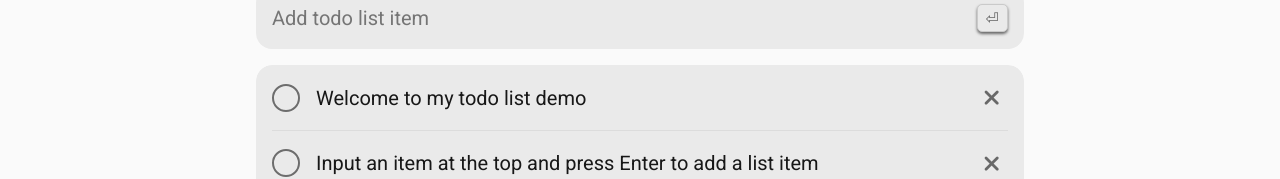
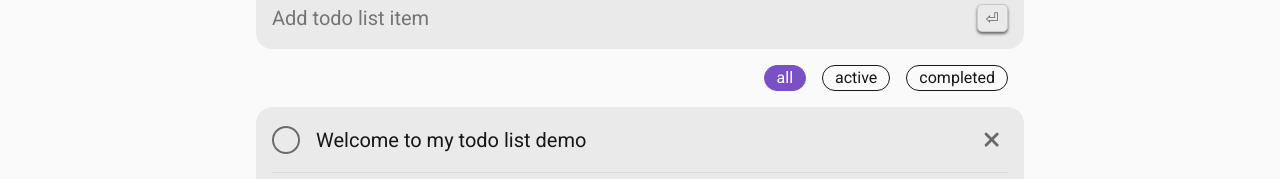
Before and after one commit to jsainz237/todo-list, a React (Create React App) app: page / in a window 1280 px wide. Shown: the part 214-393 px from the top of the page. Built offline with nearby package versions, Linux system fonts and the light colour scheme.

Commit message:
add filtering options

```diff
--- a/src/components/TodoList/index.tsx
+++ b/src/components/TodoList/index.tsx
@@ -23,6 +23,7 @@ const TodoWrapper = styled.div`
 const ListContainer = styled.div`
     flex: 1;
     margin: 1rem 0;
+    margin-top: 0;
     overflow-y: auto;
 `;
 
@@ -51,13 +52,17 @@ const OptionsWrapper = styled.div`
 const StyledOptionButton = styled.button<{ active?: boolean }>`
     padding: 0 0.75rem;
     border-radius: 2rem;
+    margin-left: 1rem;
     border: 1px solid ${props => props.active ? props.theme.colors.active : props.theme.colors.fg};
     background: ${props => props.active ? props.theme.colors.active : 'transparent'};
     color: ${props => props.active ? 'white' : props.theme.colors.fg};
     box-shadow: none;
 `;
 
+type Filter = 'all' | 'active' | 'completed';
+
 export const TodoList: React.FC = () => {
+    const [filter, setFilter] = React.useState<Filter>('all');
     const { accommodations } = useAppSelector(accessibilitySelector);
     const dispatch = useAppDispatch();
 
@@ -110,6 +115,26 @@ export const TodoList: React.FC = () => {
         setListItems(updatedList);
     }
 
+    /** Render List items based on filter */
+    const renderListItems = () => {
+        return listItems
+            .filter(({ checked }) =>
+                filter === 'all' ? true :
+                    filter === 'completed' ? !!checked : !checked
+            )
+            .map(({ id, text, checked }, index) => (
+                <ListItem
+                    key={id}
+                    index={index}
+                    text={text}
+                    checked={checked}
+                    last={index === listItems.length - 1}
+                    onCheckChange={handleToggleCheck}
+                    onDeleteItem={handleDeleteItem}
+                />
+            ))
+    }
+
     return (
         <TodoWrapper>
             <div style={{ display: 'flex', justifyContent: 'space-between', alignItems: 'flex-end'}}>
@@ -119,27 +144,20 @@ export const TodoList: React.FC = () => {
                     aria-label="toggle accessibility accomodations"
                     active={accommodations}
                     onClick={() => dispatch(toggleAccommodations())}
-                    style={{ padding: '0 8px', marginBottom: '0.8rem', fontSize: '1.1rem' }}
+                    style={{ margin: 0, padding: '0 8px', marginBottom: '0.8rem', fontSize: '1.1rem' }}
                 >
                     <i className="fas fa-universal-access"></i>
                 </StyledOptionButton>
             </div>
             <ListInput appendToList={appendItem} />
+            <OptionsWrapper>
+                <StyledOptionButton onClick={() => setFilter('all')} active={filter === 'all'}>all</StyledOptionButton>
+                <StyledOptionButton onClick={() => setFilter('active')} active={filter === 'active'}>active</StyledOptionButton>
+                <StyledOptionButton onClick={() => setFilter('completed')} active={filter === 'completed'}>completed</StyledOptionButton>
+            </OptionsWrapper>
             <ListContainer>
                 <ListWrapper>
-                    <div className="list">{
-                        listItems.map(({ id, text, checked }, index) => (
-                            <ListItem
-                                key={id}
-                                index={index}
-                                text={text}
-                                checked={checked}
-                                last={index === listItems.length - 1}
-                                onCheckChange={handleToggleCheck}
-                                onDeleteItem={handleDeleteItem}
-                            />
-                        ))
-                    }</div>
+                    <div className="list">{renderListItems()}</div>
                 </ListWrapper>
             </ListContainer>
         </TodoWrapper>
```
